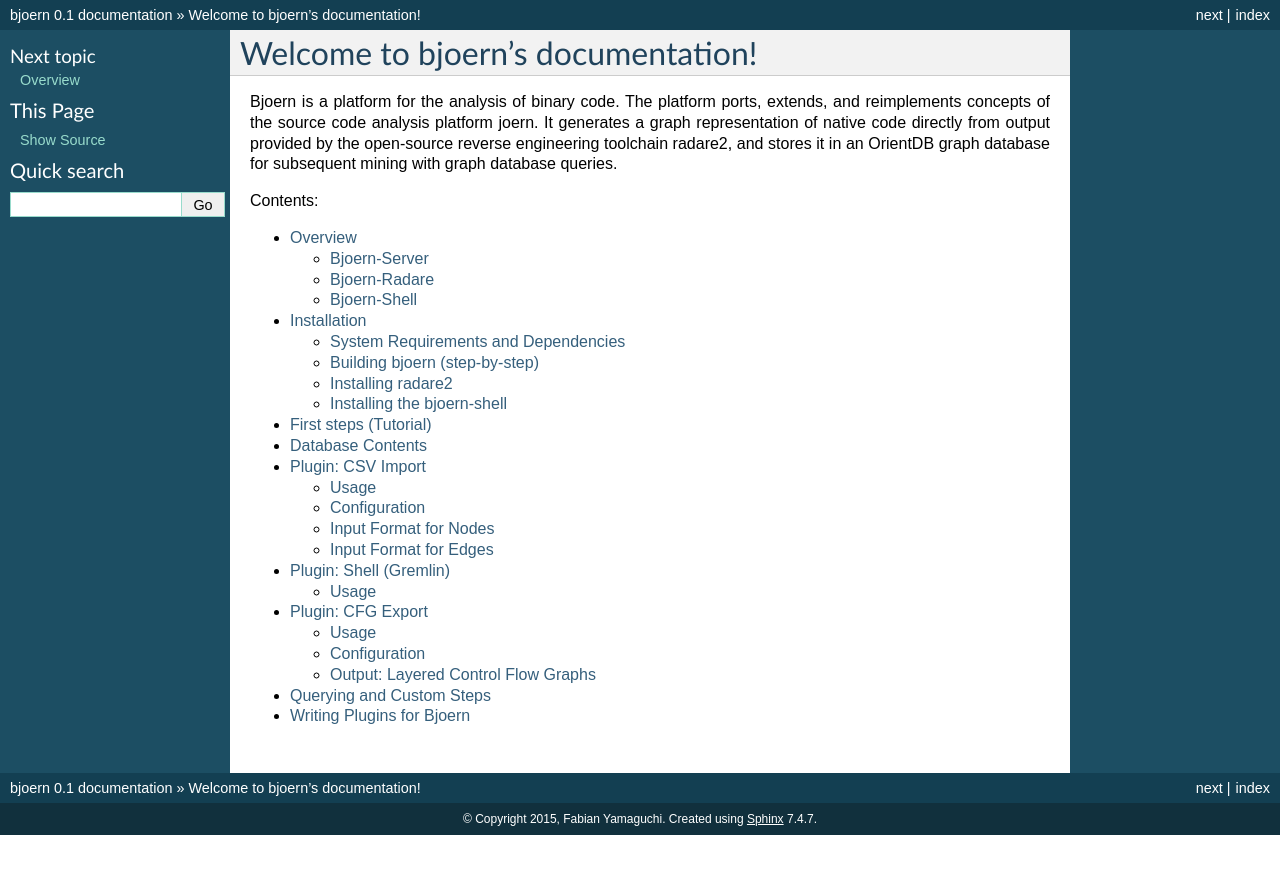
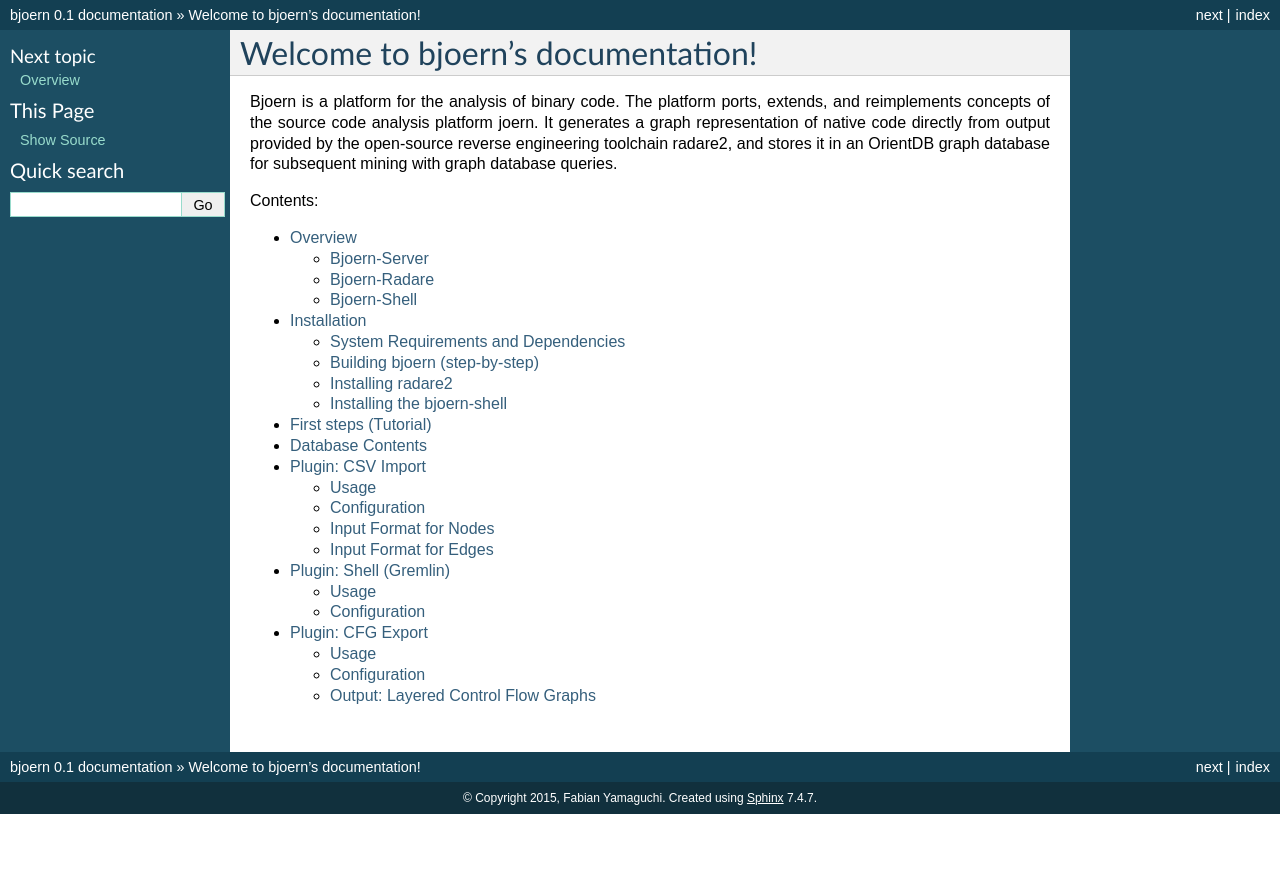
Before and after one commit to octopus-platform/bjoern, a Sphinx documentation site: the page built from docs/source/index.rst, in a window 1280 px wide. Shown: the top 874 px of the page. Built offline with Sphinx 7.4.7, drawn with Linux system fonts in a browser that asks for light colours.

Commit message:
Removed unwritten doc entries.

```diff
--- a/docs/source/gremlinshell.rst
+++ b/docs/source/gremlinshell.rst
@@ -24,3 +24,8 @@
 
 where `dbname` is the name of the database to connect to. By default,
 a shell for `bjoernDB` is created.
+
+Configuration
+-------------
+
+none
--- a/docs/source/index.rst
+++ b/docs/source/index.rst
@@ -20,8 +20,6 @@
 	csvimport
 	gremlinshell
 	dumpcfg
-	querying
-	plugins
 
 ..
    Indices and tables
--- a/docs/source/plugins.rst
+++ /dev/null
@@ -1,2 +0,0 @@
-Writing Plugins for Bjoern
---------------------------
--- a/docs/source/querying.rst
+++ /dev/null
@@ -1,2 +0,0 @@
-Querying and Custom Steps
--------------------------
```
